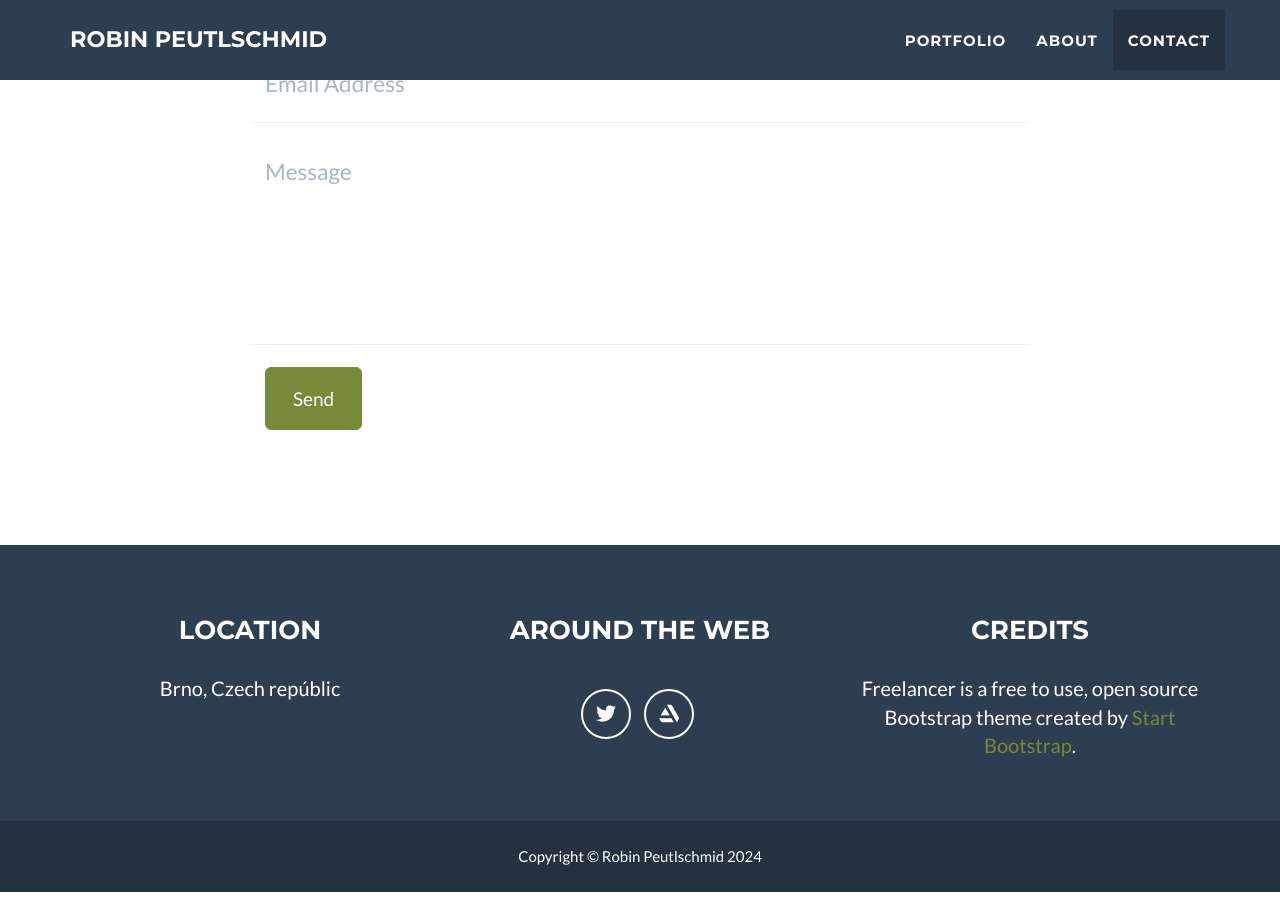
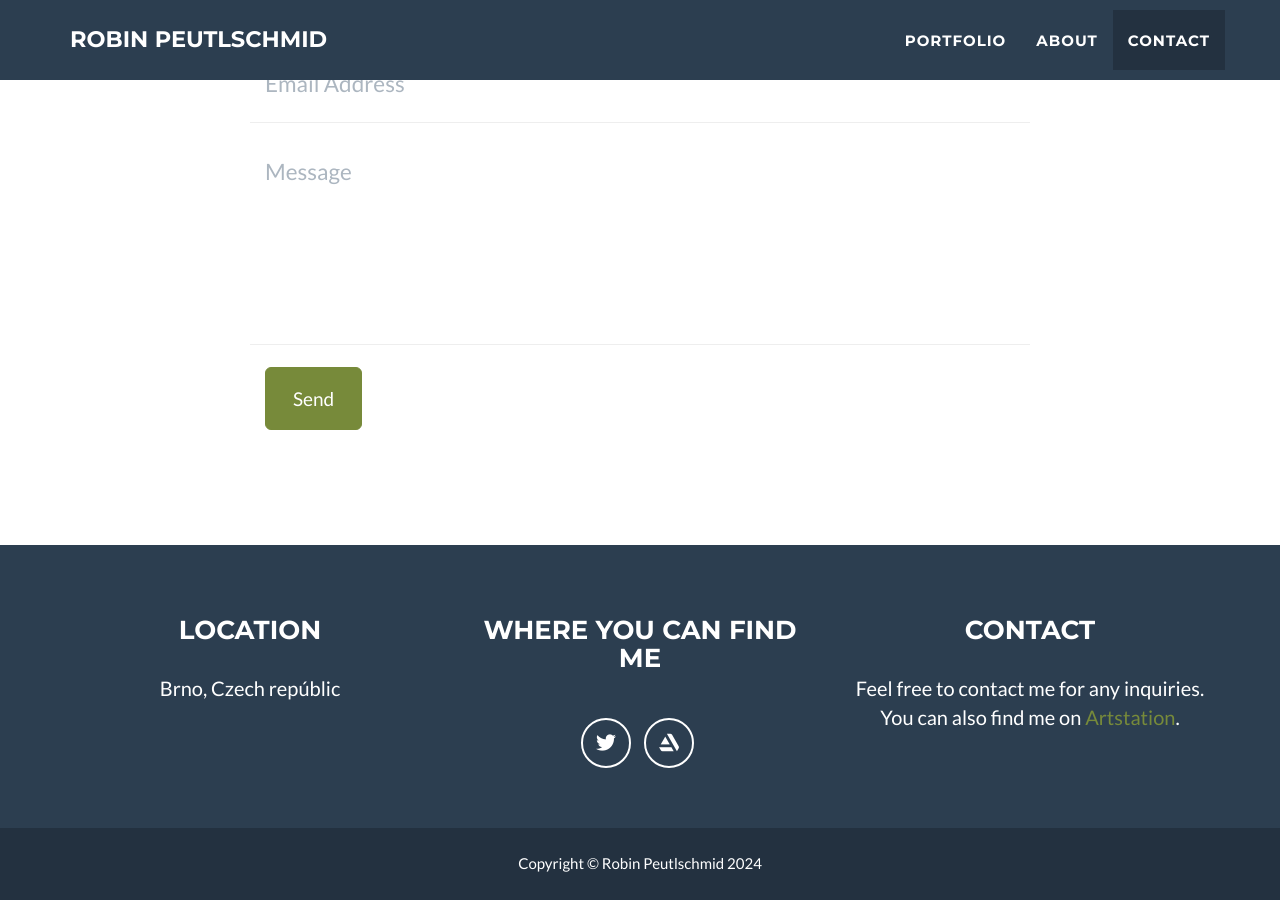
Before and after one commit to RobinPeutlschmid/RobinPeutlschmid.github.io, a Jekyll site: the page built from _posts/2014-07-18-project-1.markdown, in a window 1280 px wide and 900 px high, scrolled down 5113 px. Built offline with Jekyll 4.4.1, drawn with Linux system fonts in a browser that asks for light colours.

Commit message:
FIX MY COLROS PELASE

```diff
--- a/_config.yml
+++ b/_config.yml
@@ -26,17 +26,17 @@
 
 # Color settings (hex-codes without the leading hash-tag)
 color:
-  primary: 778a3a #80B3FF
-  primary-rgb: "119, 138, 58" #"128,179,255"
-  secondary: 2c3e50 #FD6E8A
-  secondary-dark: 233140 #A2122F
+  primary: 778a3a
+  primary-rgb: "119, 138, 58"
+  secondary: 2c3e50
+  secondary-dark: 233140
 
 # Footer settings
 footer:
   copyright: Robin Peutlschmid
   location: Location
-  social: Around the Web
-  credits: Credits
+  social: Where you can find me
+  credits: Contact
 
 # Social networks usernames (many more available: google-plus, flickr, dribbble, pinterest, instagram, tumblr, linkedin, etc.)
 social:
@@ -54,7 +54,7 @@
   - line: Brno, Czech repúblic
 
 # Credits content
-credits: 'Freelancer is a free to use, open source Bootstrap theme created by <a href="http://startbootstrap.com">Start Bootstrap</a>.'
+credits: 'Feel free to contact me for any inquiries. You can also find me on <a href="https://www.artstation.com/robinpeutlschmid">Artstation</a>.'
 
 # Build settings
 markdown: kramdown
```
